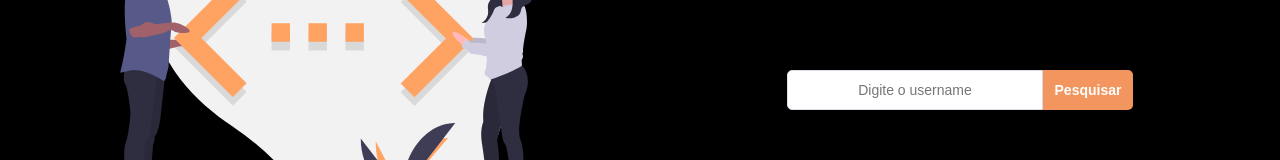
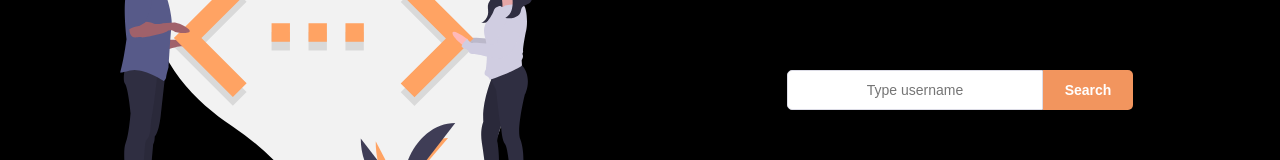
Before and after one commit to juliastefanoni/git-busca, a React (Create React App) app: page / in a window 1280 px wide. Shown: the part 349-509 px from the top of the page. Built offline with nearby package versions, Linux system fonts and the light colour scheme; the HTML template or start-up script is replaced by a standard one.

Commit message:
Changing design of the search page

```diff
--- a/src/global.css
+++ b/src/global.css
@@ -8,38 +8,9 @@
 }
 
 body{
-  background-color: #000;
-  color:#F2955E;
+  background-color: #f0f0f5;
+  color:#fff;
   font-family: 'Roboto', sans-serif;
   font-weight: 300;
   -webkit-font-smoothing: antialiased;
 }
-
-input {
-  border: 1px solid #dcdce6;
-  border-radius: 5px 0px 0px 5px;
-  color: #333;
-  font-size: 14px;
-  height: 40px;
-  margin-top: 15%;
-  text-align: center;
-  width: 40%;
-}
-
-button{
-  background: #F2955E;
-  border: 0;
-  border-radius: 0px 5px 5px 0px;
-  color: #fff;
-  cursor: pointer;
-  font-size: 14px;
-  font-weight: bold;
-  height: 40px;
-  opacity: 1;
-  width: 90px;
-}
-
-button:hover
-{
-  opacity:0.9;
-}
--- a/src/pages/Search/index.js
+++ b/src/pages/Search/index.js
@@ -1,5 +1,4 @@
 import React from 'react';
-import { Link } from 'react-router-dom';
 
 import './styles.css';
 
@@ -14,11 +13,9 @@
       <div className="container-search">
         <h1> gitbusca </h1>
 
-        <input type="text" placeholder="Digite o username" />
+        <input type="text" placeholder="Type username" />
 
-        <Link to="/user">
-          <button type="submit"> Pesquisar </button>
-        </Link>
+        <button type="submit">Search</button>
       </div>
     </div>
   );
--- a/src/pages/Search/styles.css
+++ b/src/pages/Search/styles.css
@@ -15,3 +15,37 @@
   font-size: 50px;
   margin-top: -12%;
 }
+
+.container-search h1 {
+  color: #F2955E;
+}
+
+input {
+  border: 1px solid #dcdce6;
+  color: #333;
+  font-size: 14px;
+  text-align: center;
+  width: 40%;
+  height: 40px;
+  margin-top: 15%;
+  border-radius: 5px 0px 0px 5px;
+}
+
+button{
+  background: #F2955E;
+  border: 0;
+  border-radius: 0px 5px 5px 0px;
+  color: #fff;
+  cursor: pointer;
+  transition: opacity 0.2s;
+  font-size: 14px;
+  font-weight: bold;
+  height: 40px;
+  opacity: 1;
+  width: 90px;
+}
+
+button:hover
+{
+  opacity:0.9;
+}
```
